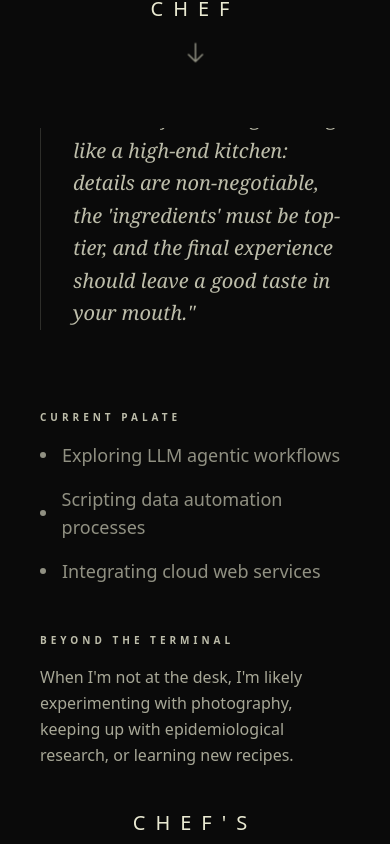
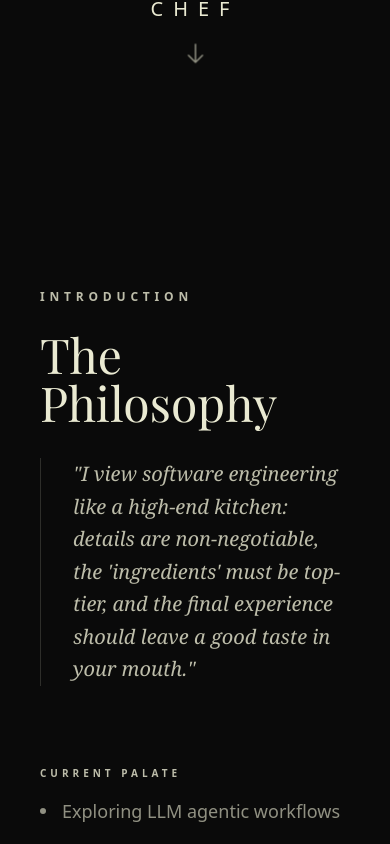
Before and after one commit to KopikoCappu/portfolio, a React (Vite) app: page / in a window 390 px wide. Shown: the part 716-1560 px from the top of the page. Built offline with nearby package versions, Linux system fonts and the light colour scheme; a web font is replaced by a local one.

Commit message:
mobile sizing mt-40

```diff
--- a/src/AppVer2.tsx
+++ b/src/AppVer2.tsx
@@ -225,7 +225,7 @@
         </section>
 
         {/* MEET THE CHEF */}
-        <section id="meet-the-chef" className="relative w-full h-screen flex items-center justify-center overflow-hidden px-10 max-sm:pb-100">
+        <section id="meet-the-chef" className="relative w-full min-h-screen flex items-center justify-center overflow-hidden px-10 mt-40 max-sm:pb-80">
           <div className="max-w-6xl w-full grid grid-cols-1 md:grid-cols-2 gap-20">
             <div className="flex flex-col justify-center">
               <span className="opacity-80 uppercase tracking-[0.4em] text-[12px] font-bold mb-6">Introduction</span>
```
